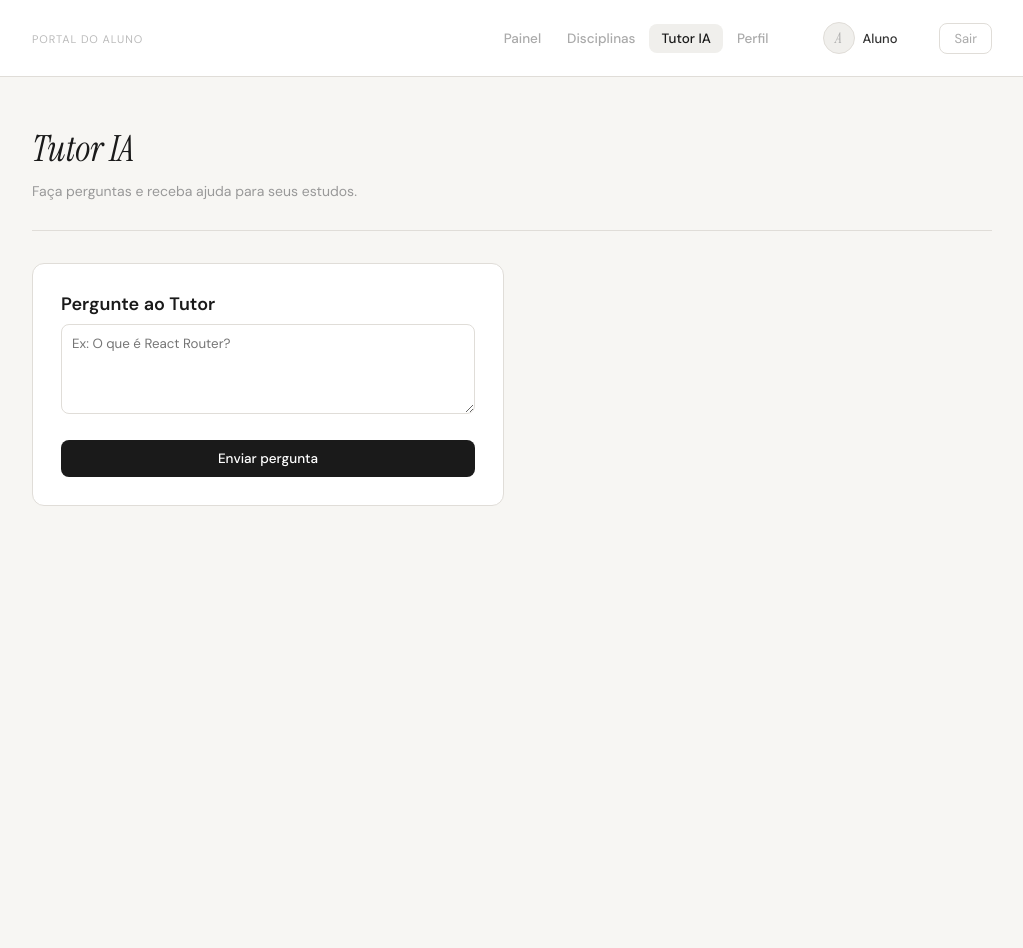
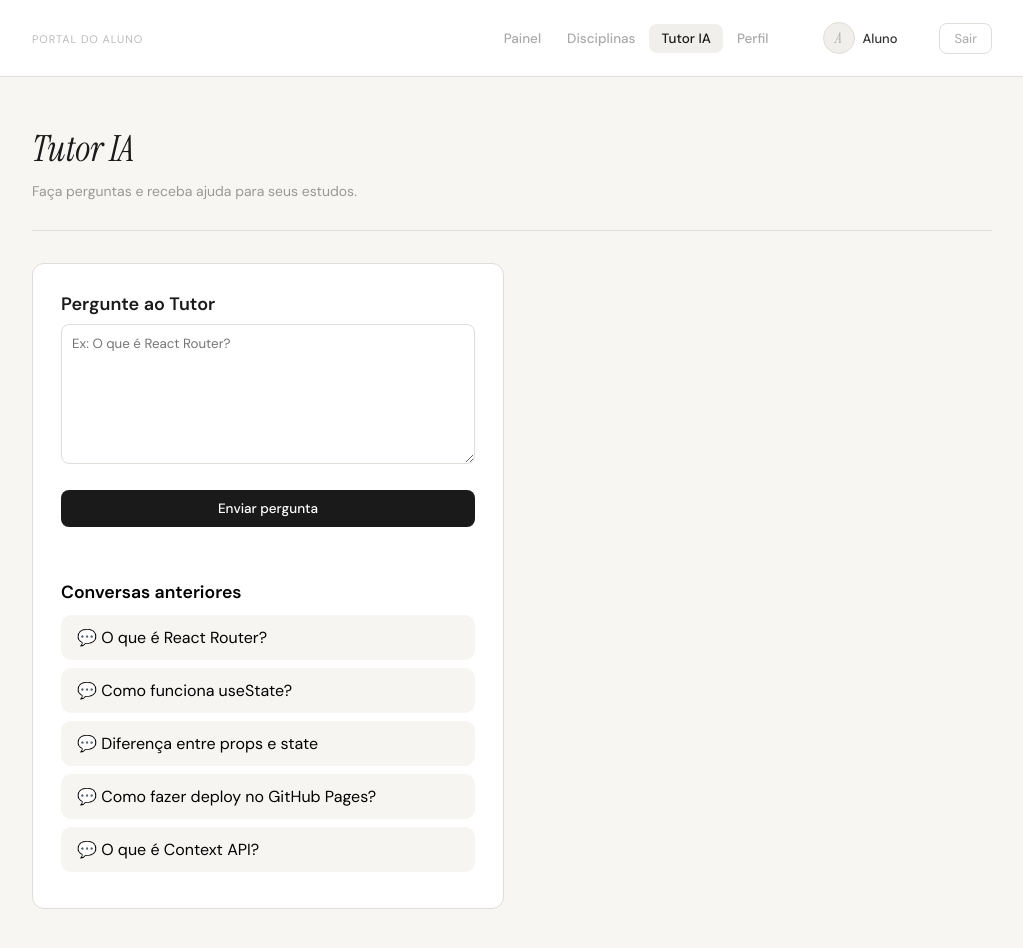
Before and after one commit to esterfrank/app-aluno-ester-luiza, a React (Vite) app: page /tutor-ia in a window 1280 px wide. Shown: the top 948 px of the page, without its empty margins (128-1151 px from the left). Before the commit the page ends 800 px from the top, so only its background shows below. Built offline with nearby package versions, Linux system fonts and the light colour scheme.

Commit message:
melhorar tutorIA

```diff
--- a/src/index.css
+++ b/src/index.css
@@ -818,3 +818,39 @@ body {
     gap: 2px;
   }
 }
+
+.tutor-card {
+  width: 100%;
+  max-width: 1000px;
+  margin: 0 auto;
+}
+
+.historico {
+  margin-top: 30px;
+}
+
+.historico__titulo {
+  margin-bottom: 12px;
+  font-size: 1.1rem;
+  font-weight: 600;
+}
+
+.historico__item {
+  padding: 12px 16px;
+  border-radius: 10px;
+  background: #f7f5f2;
+  margin-bottom: 8px;
+  cursor: pointer;
+  transition: all 0.2s ease;
+}
+
+.historico__item:hover {
+  background: #ece8e2;
+  transform: translateX(4px);
+}
+
+.tutor-layout {
+  display: grid;
+  grid-template-columns: 260px 1fr;
+  gap: 24px;
+}
--- a/src/pages/TutorIAPage.jsx
+++ b/src/pages/TutorIAPage.jsx
@@ -5,6 +5,14 @@ function TutorIA() {
   const [resposta, setResposta] = useState('')
   const [loading, setLoading] = useState(false)
   const [erro, setErro] = useState(null)
+
+  const conversasFake = [
+    'O que é React Router?',
+    'Como funciona useState?',
+    'Diferença entre props e state',
+    'Como fazer deploy no GitHub Pages?',
+    'O que é Context API?'
+  ]
 
   // Usa a API do JSONPlaceholder para simular uma resposta do tutor.
   // O id do post é gerado pelo comprimento da pergunta (só para variar o resultado).
@@ -49,7 +57,7 @@ function TutorIA() {
     </div>
 
     <div className="disc-grid">
-        <div className="disc-grid__card">
+      <div className="disc-grid__card tutor-card">
         <h3 className="disc-grid__titulo">Pergunte ao Tutor</h3>
 
         <textarea
@@ -58,7 +66,7 @@ function TutorIA() {
           placeholder="Ex: O que é React Router?"
           style={{
             width: '100%',
-              minHeight: '90px',
+            minHeight: '140px',
             padding: '10px',
             borderRadius: '8px',
             border: '0.5px solid #e0ddd8',
@@ -75,12 +83,29 @@ function TutorIA() {
         )}
 
         {erro && (
-            <p className="estado-msg estado-msg--erro">⚠ {erro}</p>
+          <p className="estado-msg estado-msg--erro">
+            ⚠ {erro}
+          </p>
         )}
 
         {resposta && !erro && (
           <p className="estado-msg">{resposta}</p>
         )}
+
+        <div className="historico">
+          <h3 className="historico__titulo">
+            Conversas anteriores
+          </h3>
+
+          {conversasFake.map((conv, index) => (
+            <div
+              key={index}
+              className="historico__item"
+            >
+              💬 {conv}
+            </div>
+          ))}
+        </div>
       </div>
     </div>
   </div>
```
Lines whose indentation alone changed are shown as unchanged.
